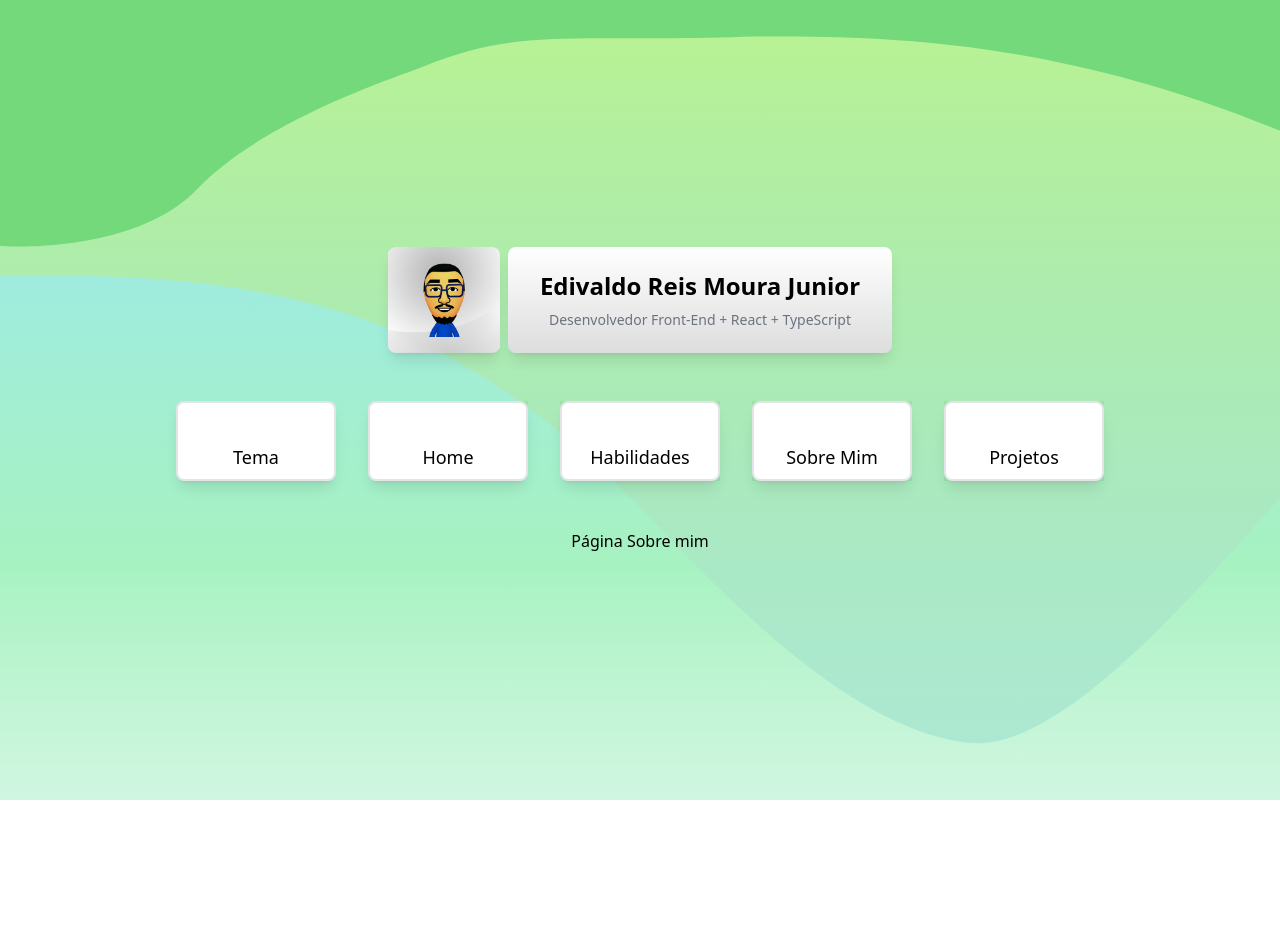
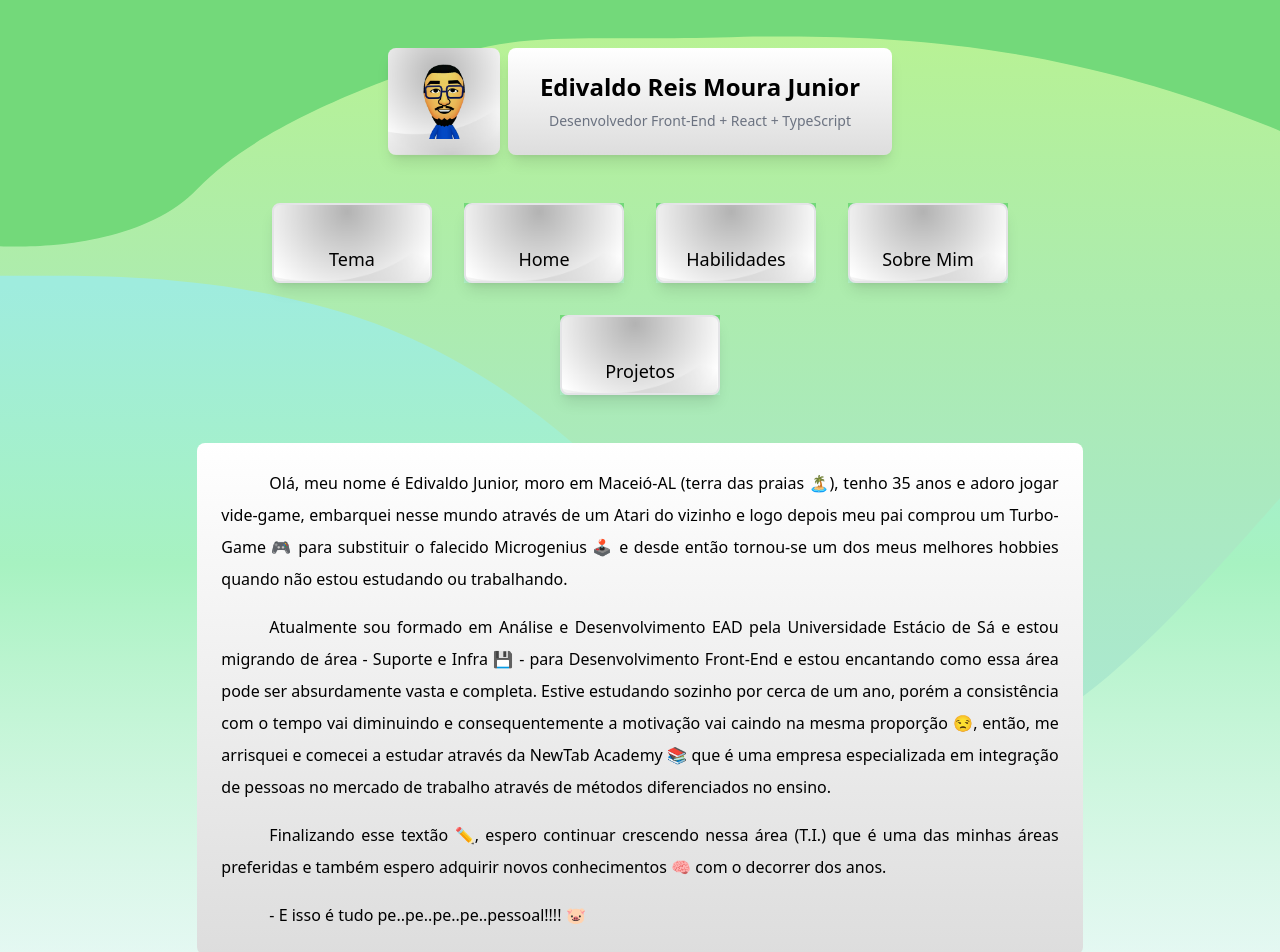
Before and after one commit to EdiJunior88/Portfolio_v2, a Vue app in the folder portfolio/: page /sobre-mim in a window 1280 px wide. Shown: the top 952 px of the page. Before the commit the page ends 800 px from the top, so only its background shows below. Built offline with nearby package versions, Linux system fonts and the light colour scheme; some icons are missing.

Commit message:
- Adição do arquivo Interface.ts - Atualização do CSS dos componentes: ButtonDefault HomePageDefault - Estilização e personalização do componente AboutPage

```diff
--- /dev/null
+++ b/portfolio/src/Interface/Interface.ts
@@ -0,0 +1,28 @@
+export interface InterfaceAvatar {
+  src: string
+  alt: string
+  name: string
+  description: string
+}
+
+export interface InterfaceButton {
+  title: string
+  onClick?: () => void
+  theme?: string
+}
+
+export interface InterfaceIcons {
+  title: string
+  link?: string
+}
+
+export interface InterfaceButtonAbility {
+  text: string
+  image: string
+}
+
+export interface InterfaceAboutPage {
+  age: number
+  dateToday: Date
+  birthDate: Date
+}
--- a/portfolio/src/components/ButtonDefault.vue
+++ b/portfolio/src/components/ButtonDefault.vue
@@ -29,4 +29,11 @@ const themeStore = useThemeStore()
 .Switch #text {
   color: #41a5a3;
 }
+
+.WiiU button{
+  background: url(../assets/Background/background-button.webp);
+  background-position: center center;
+  background-repeat: no-repeat;
+  background-size: cover;
+}
 </style>
--- a/portfolio/src/page/AboutPage.vue
+++ b/portfolio/src/page/AboutPage.vue
@@ -1,7 +1,73 @@
-<script setup lang="ts"></script>
+<script setup lang="ts">
+import { ref } from 'vue'
+import InterfaceAboutPage from '@/Interface/Interface'
+import { useThemeStore } from '@/theme/ThemeChange'
+
+//Calculo idade de nascimento atual
+let birthDate: InterfaceAboutPage = new Date('1988-03-26')
+let dateToday: InterfaceAboutPage = new Date()
+const difference = dateToday - birthDate
+const age: InterfaceAboutPage = Math.floor(difference / (1000 * 60 * 60 * 24 * 365.25))
+const ageToday = ref(age)
+
+const themeStore = useThemeStore()
+</script>
 
 <template>
-  <div>Página Sobre mim</div>
+  <div
+    :class="{ Switch: themeStore.Switch, WiiU: !themeStore.Switch }"
+    class="w-full p-6 rounded-lg"
+  >
+    <p>
+      Olá, meu nome é Edivaldo Junior, moro em Maceió-AL (terra das praias 🏝️), tenho
+      {{ ageToday }} anos e adoro jogar vide-game, embarquei nesse mundo através de um Atari do
+      vizinho e logo depois meu pai comprou um Turbo-Game 🎮 para substituir o falecido Microgenius
+      🕹️ e desde então tornou-se um dos meus melhores hobbies quando não estou estudando ou
+      trabalhando.
+    </p>
+
+    <p>
+      Atualmente sou formado em Análise e Desenvolvimento EAD pela Universidade Estácio de Sá e
+      estou migrando de área - Suporte e Infra 💾 - para Desenvolvimento Front-End e estou
+      encantando como essa área pode ser absurdamente vasta e completa. Estive estudando sozinho por
+      cerca de um ano, porém a consistência com o tempo vai diminuindo e consequentemente a
+      motivação vai caindo na mesma proporção 😒, então, me arrisquei e comecei a estudar através da
+      NewTab Academy 📚 que é uma empresa especializada em integração de pessoas no mercado de
+      trabalho através de métodos diferenciados no ensino.
+    </p>
+
+    <p>
+      Finalizando esse textão ✏️, espero continuar crescendo nessa área (T.I.) que é uma das minhas
+      áreas preferidas e também espero adquirir novos conhecimentos 🧠 com o decorrer dos anos.
+    </p>
+
+    <p>- E isso é tudo pe..pe..pe..pe..pessoal!!!! 🐷</p>
+  </div>
 </template>
 
-<style lang="css" scoped></style>
+<style lang="css" scoped>
+.WiiU p,
+.Switch p {
+  text-align: justify;
+  text-indent: 3rem;
+  line-height: 2rem;
+  padding-bottom: 1rem;
+}
+
+.WiiU p:nth-child(4),
+.Switch p:nth-child(4) {
+  padding-bottom: 0;
+}
+
+.WiiU div {
+  background: rgb(255, 255, 255);
+  background: -moz-linear-gradient(180deg, rgba(255, 255, 255, 1) 0%, rgb(221, 221, 221) 100%);
+  background: -webkit-linear-gradient(180deg, rgba(255, 255, 255, 1) 0%, rgb(221, 221, 221) 100%);
+  background: linear-gradient(180deg, rgba(255, 255, 255, 1) 0%, rgb(221, 221, 221) 100%);
+  filter: progid:DXImageTransform.Microsoft.gradient(startColorstr="#ffffff",endColorstr="#ebebeb",GradientType=1);
+}
+
+.Switch div {
+  background: #fff;
+}
+</style>
--- a/portfolio/src/page/HomePage.vue
+++ b/portfolio/src/page/HomePage.vue
@@ -12,7 +12,7 @@ const themeStore = useThemeStore()
 <template>
   <div :class="{ Switch: themeStore.Switch, WiiU: !themeStore.Switch }">
     <div
-      class="w-full min-h-screen max-h-full mx-auto flex flex-col justify-evenly sm:justify-center items-center gap-10 sm:gap-12"
+      class="container w-11/12 min-h-screen max-h-full mx-auto flex flex-col justify-evenly sm:justify-center items-center gap-12 sm:gap-12 py-12 px-36"
     >
       <Avatar
         :src="Mii"
```
